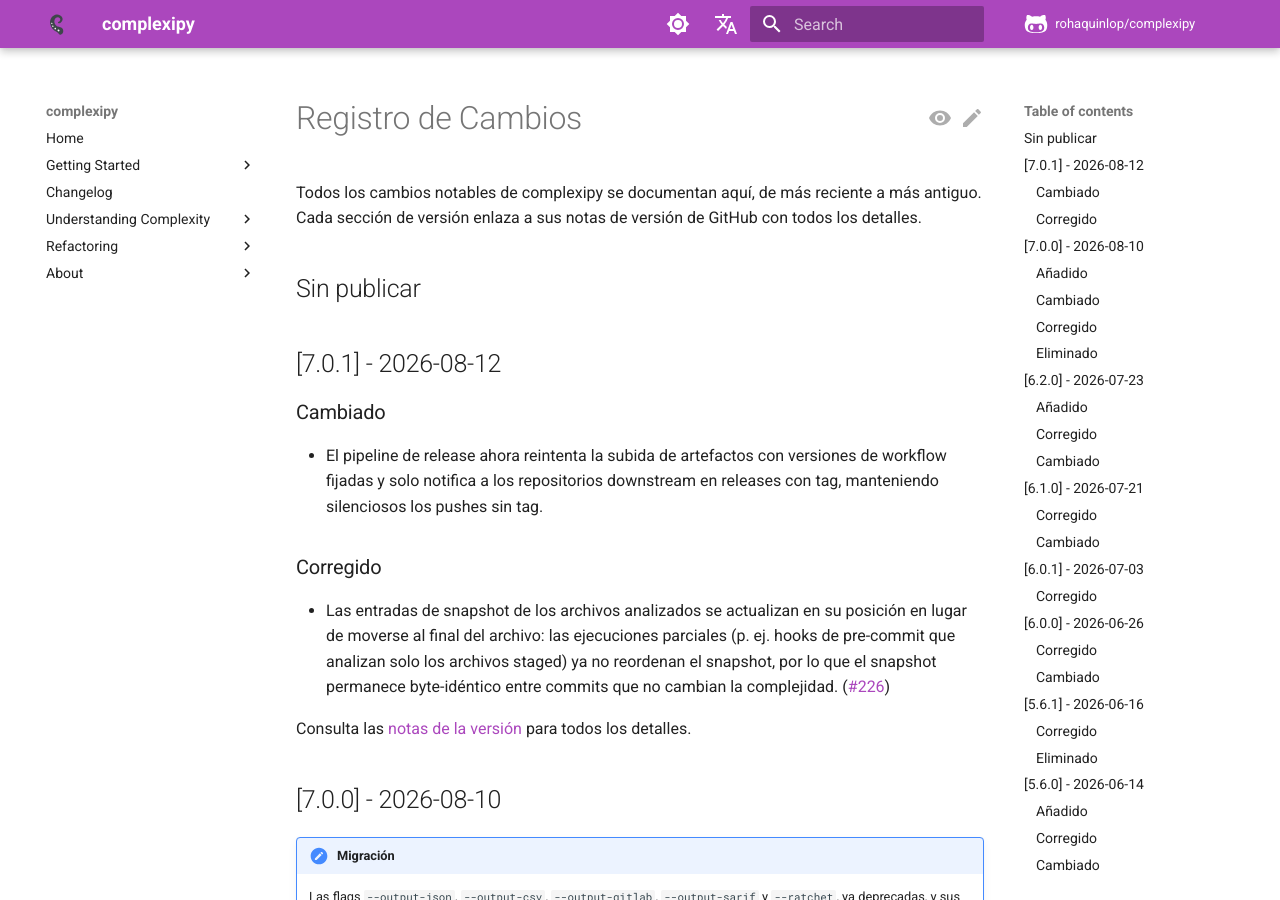
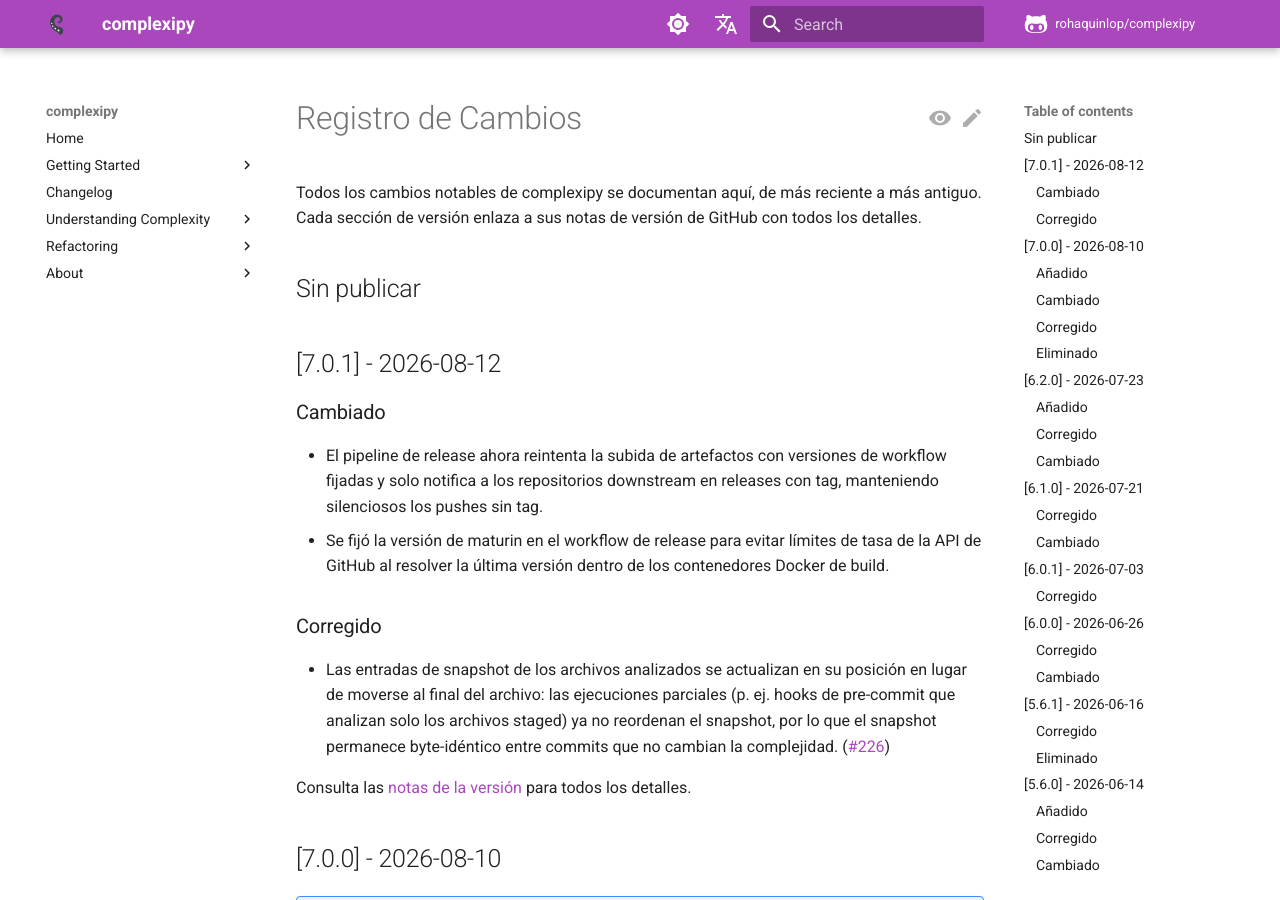
Before and after one commit to rohaquinlop/complexipy, an MkDocs documentation site: the page built from docs/es/changelog.md, in a window 1280 px wide and 900 px high. Built offline with MkDocs 1.6.1 and Material for MkDocs 9.7.7, drawn with Linux system fonts in a browser that asks for light colours; comment, search, counter and statistics services are not loaded.

Commit message:
ci(release): pin maturin version to avoid GitHub API rate limits in Docker builds

```diff
--- a/docs/es/changelog.md
+++ b/docs/es/changelog.md
@@ -14,6 +14,9 @@ GitHub con todos los detalles.
   versiones de workflow fijadas y solo notifica a los repositorios
   downstream en releases con tag, manteniendo silenciosos los pushes
   sin tag.
+- Se fijó la versión de maturin en el workflow de release para evitar
+  límites de tasa de la API de GitHub al resolver la última versión
+  dentro de los contenedores Docker de build.
 
 ### Corregido
 
```
Also changed, not shown: CHANGELOG.md (+3 -0 lines), RELEASE_NOTES_7.0.1.md (added, +16 -0 lines), 1 other file.
